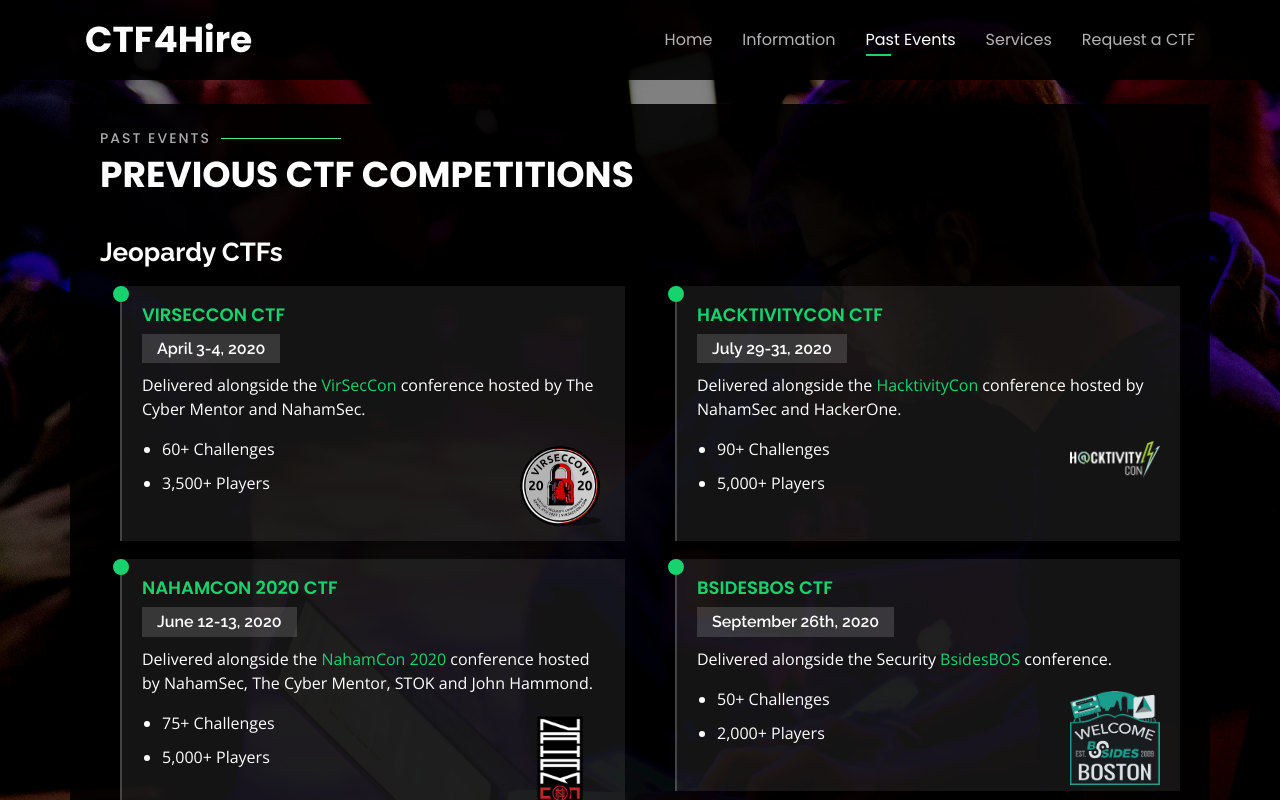
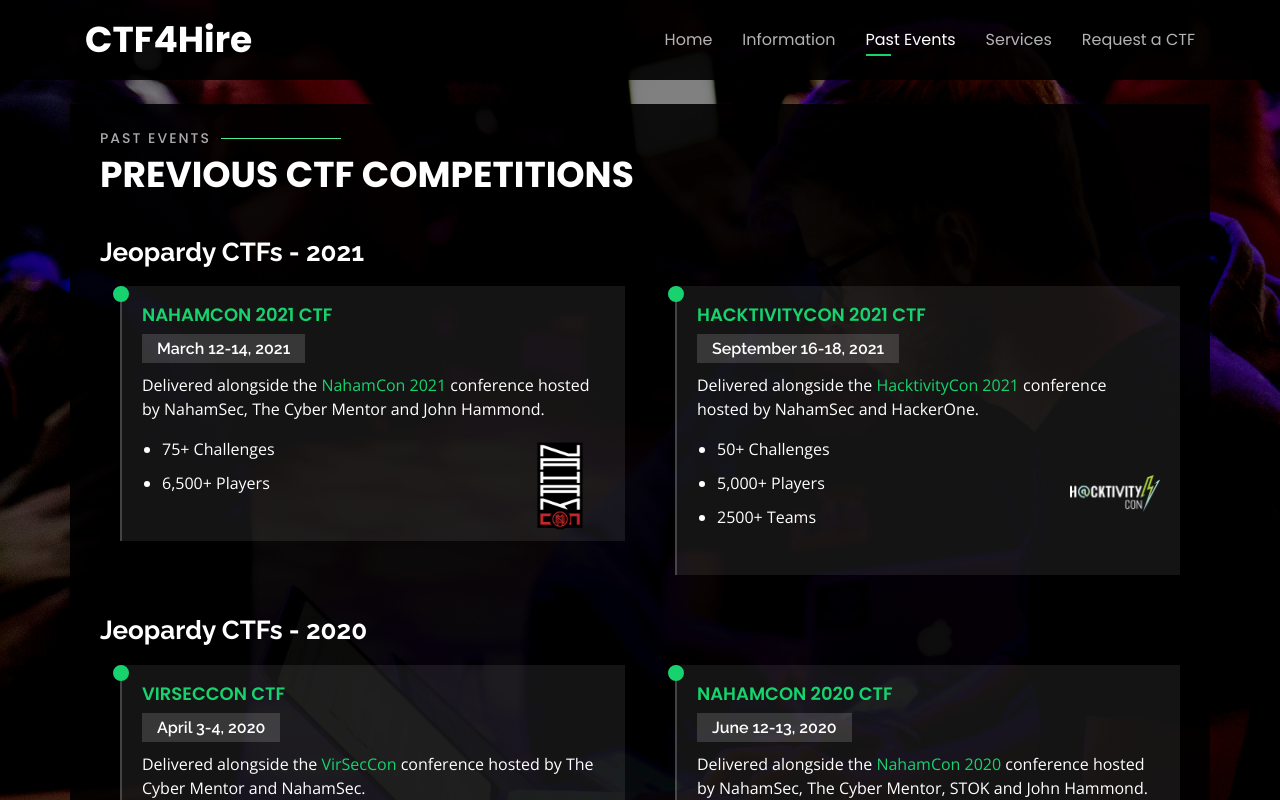
Before and after one commit to JustHackingCo/public-website, a React (Create React App) app: page /events in a window 1280 px wide. Shown: the top 800 px of the page. Built offline with nearby package versions, Linux system fonts and the light colour scheme.

Commit message:
Updated the website - events page, info(stats & testimonials), Requestctf page

```diff
--- a/package.json
+++ b/package.json
@@ -14,7 +14,7 @@
     "react-icons": "^3.11.0",
     "react-owl-carousel": "^2.3.1",
     "react-router-dom": "^5.2.0",
-    "react-scripts": "4.0.0",
+    "react-scripts": "^4.0.0",
     "styled-components": "^5.2.1",
     "typewriter-effect": "^2.13.1",
     "web-vitals": "^0.2.4"
--- a/src/components/info/TestimonialCarousel.js
+++ b/src/components/info/TestimonialCarousel.js
@@ -21,12 +21,24 @@
         text: "I enjoyed this CTF a lot. I don't normally interact with communities on Discord, but I did enjoy interacting with people and working through some of the challenges together over DM. Thanks all involved with providing us another awesome CTF!"
     },
     {
+        image: hacktivitycon,
+        text: "You guys did absolutely amazing as far as I can say. I mean it was my first CTF like that and I found the variety in difficulty and type of the challenges amazing. Thanks to John Hammond <3 for informing me about the challenge and the rest of you for your huge effort in creating this phenomenal CTF."
+    },
+    {
         image: bsidesbos,
         text: "Thank you for putting this CTF together. Although it was extremely challenging I had fun with the community. Thank you for your hard work. I think it safe to say that everyone was pushed beyond their limits today. You all rock!!"
     },
     {
         image: hacktivitycon,
         text: "It was a ton of fun and seriously thanks for doing it, our team had a total blast!"
+    },
+    {
+        image: nahamcon,
+        text: "This was my first CTF and I can say if they are all like this then I'm sure going to do some more of these. Its also inspired me to look at changing my career path."
+    },
+    {
+        image: hacktivitycon,
+        text: "Every CTF you all seem to increase the quality. Kudos and thank you to all of the team that put it together!"
     },
     {
         image: nahamcon,
--- a/src/pages/Info.js
+++ b/src/pages/Info.js
@@ -53,9 +53,9 @@
                 <Numbers>
                     <Row>
                         <NumberBox icon={FaHeadset} small="about" link="#team" number={10} text="Supporting Personnel"/>
-                        <NumberBox icon={FaPuzzlePiece} small="over" link="#challenges" number={350} text="Developed Training Sets"/>
-                        <NumberBox icon={FaUsers} small="more than" link="/events" number={15000} text="Previous Players"/>
-                        <NumberBox icon={FaLaptopCode} small="created over" link="#infrastructure" number={50000} text="Challenge Deployments"/>
+                        <NumberBox icon={FaPuzzlePiece} small="over" link="#challenges" number={450} text="Developed Training Sets"/>
+                        <NumberBox icon={FaUsers} small="more than" link="/events" number={25000} text="Previous Players"/>
+                        <NumberBox icon={FaLaptopCode} small="created over" link="#infrastructure" number={65000} text="Challenge Deployments"/>
                     </Row>
                 </Numbers>
             </Section>
--- a/src/pages/PastEvents.js
+++ b/src/pages/PastEvents.js
@@ -20,9 +20,41 @@
                 <Section>
                     <SectionTitle>Past events</SectionTitle>
                     <SectionSubtitle>Previous CTF competitions</SectionSubtitle>
+
                     <Row>
                         <Col lg={6}>
-                            <h3 className="resume-title">Jeopardy CTFs</h3>
+                            <h3 className="resume-title">Jeopardy CTFs - 2021</h3>
+
+                            <EventCard name="NahamCon 2021 CTF" date="March 12-14, 2021" link="events/nahamcon2021">
+                                <p>Delivered alongside the <a href="https://nahamcon2021.splashthat.com/" target="_blank" rel="noreferrer">NahamCon 2021</a> conference hosted by NahamSec, The Cyber Mentor and John Hammond.</p>
+                                <ul>
+                                    <li>75+ Challenges</li>
+                                    <li>6,500+ Players</li>
+                                </ul>
+                                <a href="https://nahamcon.splashthat.com/" target="_blank" rel="noreferrer"><img src={nahamcon} alt="NahamCon Logo"/></a>
+                            </EventCard>
+
+                        </Col>
+                        <Col lg={6}>
+                            <h3 className="resume-title d-none d-lg-block">&nbsp;</h3>
+
+                            <EventCard name="HacktivityCon 2021 CTF" date="September 16-18, 2021" link="events/hacktivitycon2021">
+                                <p>Delivered alongside the <a href="https://www.hackerone.com/hacktivitycon" target="_blank" rel="noreferrer">HacktivityCon 2021</a> conference hosted by NahamSec and HackerOne.</p>
+                                <ul>
+                                    <li>50+ Challenges</li>
+                                    <li>5,000+ Players</li>
+				    <li>2500+ Teams</li>
+                                </ul>
+                                <a href="https://www.hackerone.com/hacktivitycon" target="_blank" rel="noreferrer"><img src={hacktivitycon} alt="HacktivityCon Logo"/></a>
+                            </EventCard>
+
+                        </Col>
+
+                    </Row>
+
+                    <Row>
+                        <Col lg={6}>
+                            <h3 className="resume-title">Jeopardy CTFs - 2020</h3>
 
                             <EventCard name="VirSecCon CTF" date="April 3-4, 2020" link="events/virseccon">
                                 <p>Delivered alongside the <a href="https://virseccon.com" target="_blank" rel="noreferrer">VirSecCon</a> conference hosted by The Cyber Mentor and NahamSec.</p>
@@ -33,13 +65,13 @@
                                 <a href="https://virseccon.com" target="_blank" rel="noreferrer"><img src={virseccon} alt="VirSecCon Logo"/></a>
                             </EventCard>
 
-                            <EventCard name="NahamCon 2020 CTF" date="June 12-13, 2020" link="events/nahamcon2020">
-                                <p>Delivered alongside the <a href="https://nahamcon.splashthat.com/" target="_blank" rel="noreferrer">NahamCon 2020</a> conference hosted by NahamSec, The Cyber Mentor, STOK and John Hammond.</p>
+                            <EventCard name="HacktivityCon CTF" date="July 29-31, 2020" link="events/hacktivitycon">
+                                <p>Delivered alongside the <a href="https://www.hackerone.com/hacktivitycon" target="_blank" rel="noreferrer">HacktivityCon</a> conference hosted by NahamSec and HackerOne.</p>
                                 <ul>
-                                    <li>75+ Challenges</li>
+                                    <li>90+ Challenges</li>
                                     <li>5,000+ Players</li>
                                 </ul>
-                                <a href="https://nahamcon.splashthat.com/" target="_blank" rel="noreferrer"><img src={nahamcon} alt="NahamCon Logo"/></a>
+                                <a href="https://www.hackerone.com/hacktivitycon" target="_blank" rel="noreferrer"><img src={hacktivitycon} alt="HacktivityCon Logo"/></a>
                             </EventCard>
 
                             <EventCard name="Veterans in Security CTF" date="November 10, 2020" link="events/vetsec">
@@ -53,16 +85,15 @@
 
                         </Col>
                         <Col lg={6}>
-
                             <h3 className="resume-title d-none d-lg-block">&nbsp;</h3>
 
-                            <EventCard name="HacktivityCon CTF" date="July 29-31, 2020" link="events/hacktivitycon">
-                                <p>Delivered alongside the <a href="https://www.hackerone.com/hacktivitycon" target="_blank" rel="noreferrer">HacktivityCon</a> conference hosted by NahamSec and HackerOne.</p>
+                            <EventCard name="NahamCon 2020 CTF" date="June 12-13, 2020" link="events/nahamcon2020">
+                                <p>Delivered alongside the <a href="https://nahamcon.splashthat.com/" target="_blank" rel="noreferrer">NahamCon 2020</a> conference hosted by NahamSec, The Cyber Mentor, STOK and John Hammond.</p>
                                 <ul>
-                                    <li>90+ Challenges</li>
+                                    <li>75+ Challenges</li>
                                     <li>5,000+ Players</li>
                                 </ul>
-                                <a href="https://www.hackerone.com/hacktivitycon" target="_blank" rel="noreferrer"><img src={hacktivitycon} alt="HacktivityCon Logo"/></a>
+                                <a href="https://nahamcon.splashthat.com/" target="_blank" rel="noreferrer"><img src={nahamcon} alt="NahamCon Logo"/></a>
                             </EventCard>
 
                             <EventCard name="BsidesBOS CTF" date="September 26th, 2020" link="events/bsidesbos">
--- a/src/pages/RequestCTF.js
+++ b/src/pages/RequestCTF.js
@@ -20,7 +20,7 @@
           <Col md={5}>
             <Styles>
               The <strong>CTF4Hire</strong> team is currently preparing
-              for <b><u><a href="https://ctf.nahamcon.com/">NahamCon 2021</a></u></b> and is unable to take more requests at this time. Check back after March, 2021 and we should have some more availability!
+              for <b><u>VetSec 2021</u></b> and is unable to take more requests at this time. Check back after November, 2021 and we should have some more availability!
             </Styles>
           </Col>
         </Row>
```
Also changed, not shown: 1 other file (tests, documents, lock files or other folders).
